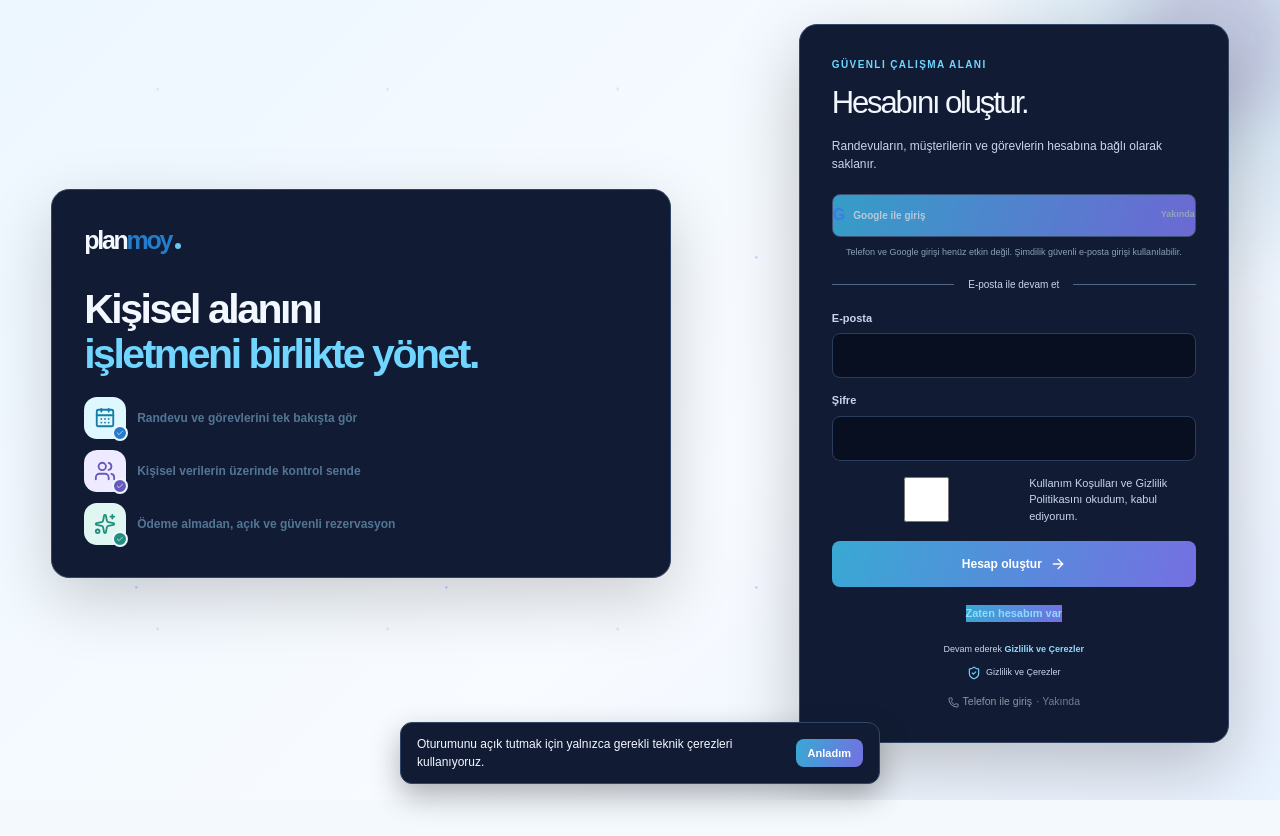
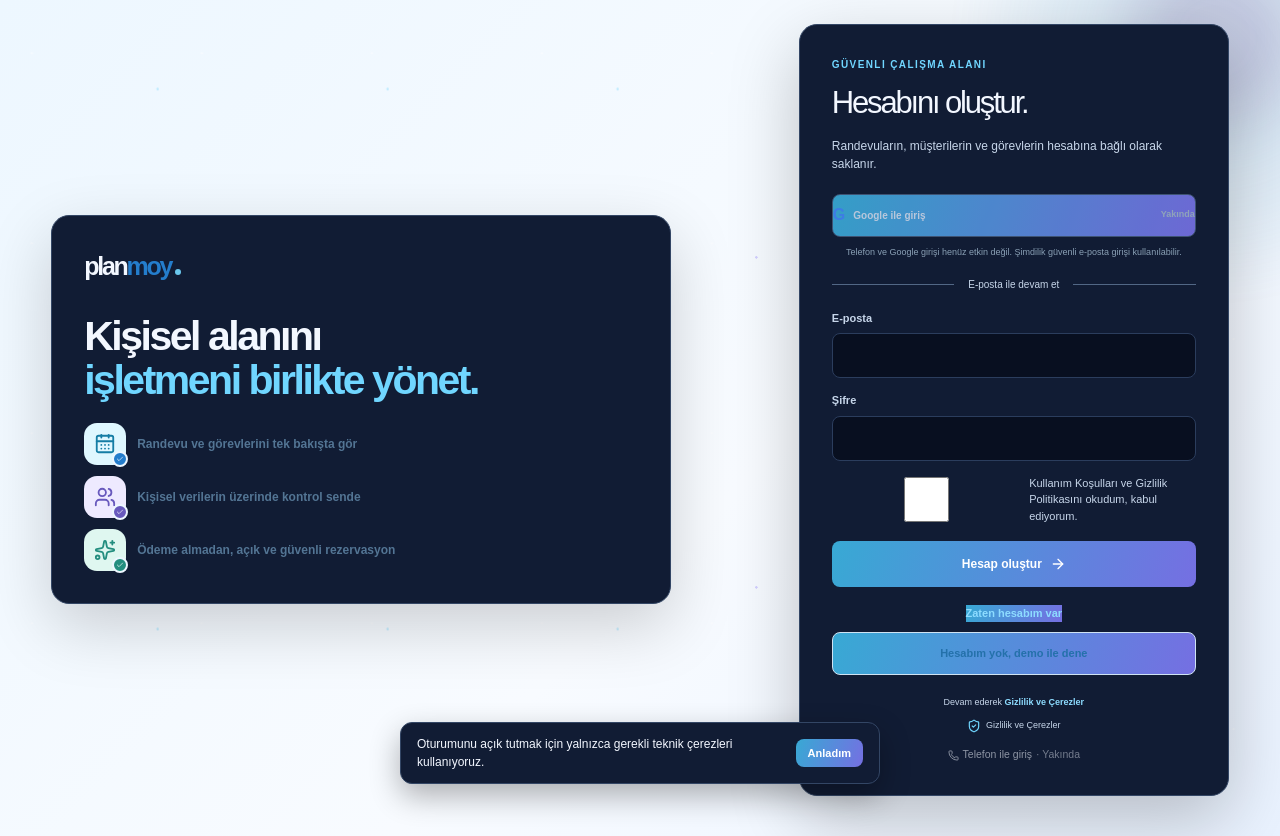
Before and after one commit to Tuncertur/planmoy, a React (Vite) app: page / in a window 1280 px wide. Before the commit the page ends 800 px from the top, so only its background shows below. Built offline with nearby package versions, Linux system fonts and the light colour scheme; no server answers.

Commit message:
Auth: 'Demo ile dene' butonu kullanıcı isteğiyle geri eklendi (gerçek FireVibe'da yok ama test kolaylığı için)

```diff
--- a/src/screens/AuthScreen.tsx
+++ b/src/screens/AuthScreen.tsx
@@ -5,8 +5,9 @@
 
 // Bu ekran FireVibe'ın gerçek src/routes/auth.tsx dosyasından birebir
 // taşınmıştır (yapı, class isimleri, kopya metinler). Telefon ve Google
-// girişi FireVibe'da da devre dışıydı ("Yakında") — burada da öyle,
-// uydurma bir özellik eklemiyoruz.
+// girişi FireVibe'da da devre dışıydı ("Yakında") — burada da öyle.
+// İSTİSNA: "Demo ile dene" butonu gerçek FireVibe'da yok, kullanıcının
+// açık isteğiyle test kolaylığı için eklendi (anonim Supabase girişi).
 
 const copy = {
   eyebrow: { tr: "Güvenli çalışma alanı", en: "Secure workspace" } satisfies Dict,
@@ -60,6 +61,14 @@
       mode === "signup"
         ? await supabase.auth.signUp({ email, password })
         : await supabase.auth.signInWithPassword({ email, password });
+    setBusy(false);
+    if (error) setError(error.message);
+  }
+
+  async function tryDemo() {
+    setBusy(true);
+    setError(null);
+    const { error } = await supabase.auth.signInAnonymously();
     setBusy(false);
     if (error) setError(error.message);
   }
@@ -162,6 +171,18 @@
             {mode === "signin" ? tt(copy.toggleIn) : tt(copy.toggleUp)}
           </button>
 
+          {/* Test kolaylığı için eklendi — gerçek FireVibe'da bu buton yok,
+              kullanıcının açık isteğiyle geri eklendi. */}
+          <button
+            type="button"
+            onClick={tryDemo}
+            disabled={busy}
+            className="secondary-button"
+            style={{ width: "100%", marginTop: 10 }}
+          >
+            {tt({ tr: "Hesabım yok, demo ile dene", en: "No account — try the demo" })}
+          </button>
+
           <p className="auth-legal">
             {tt(copy.legal)} <a onClick={onOpenLegal} style={{ cursor: "pointer" }}>{tt(copy.privacy)}</a>
           </p>
```
